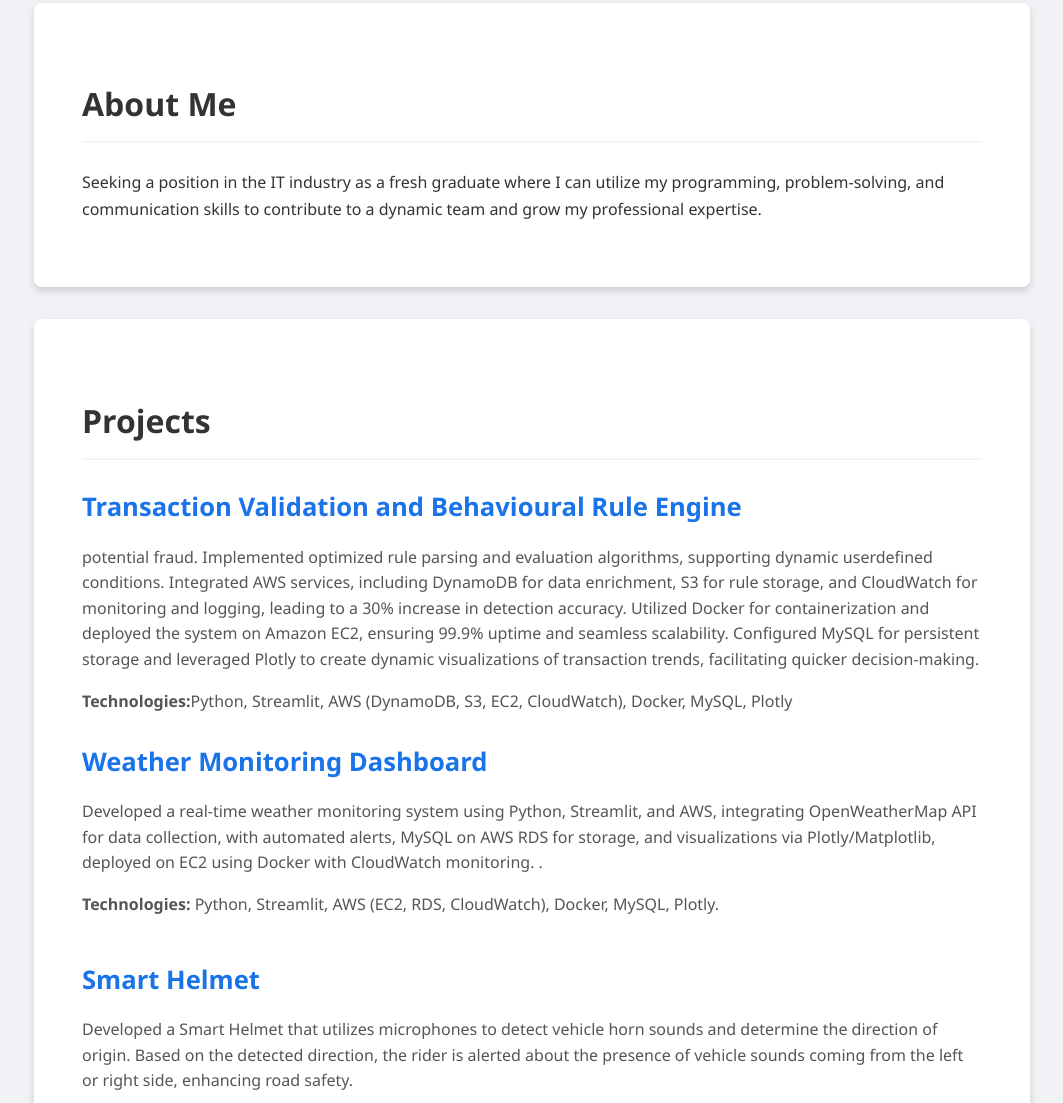
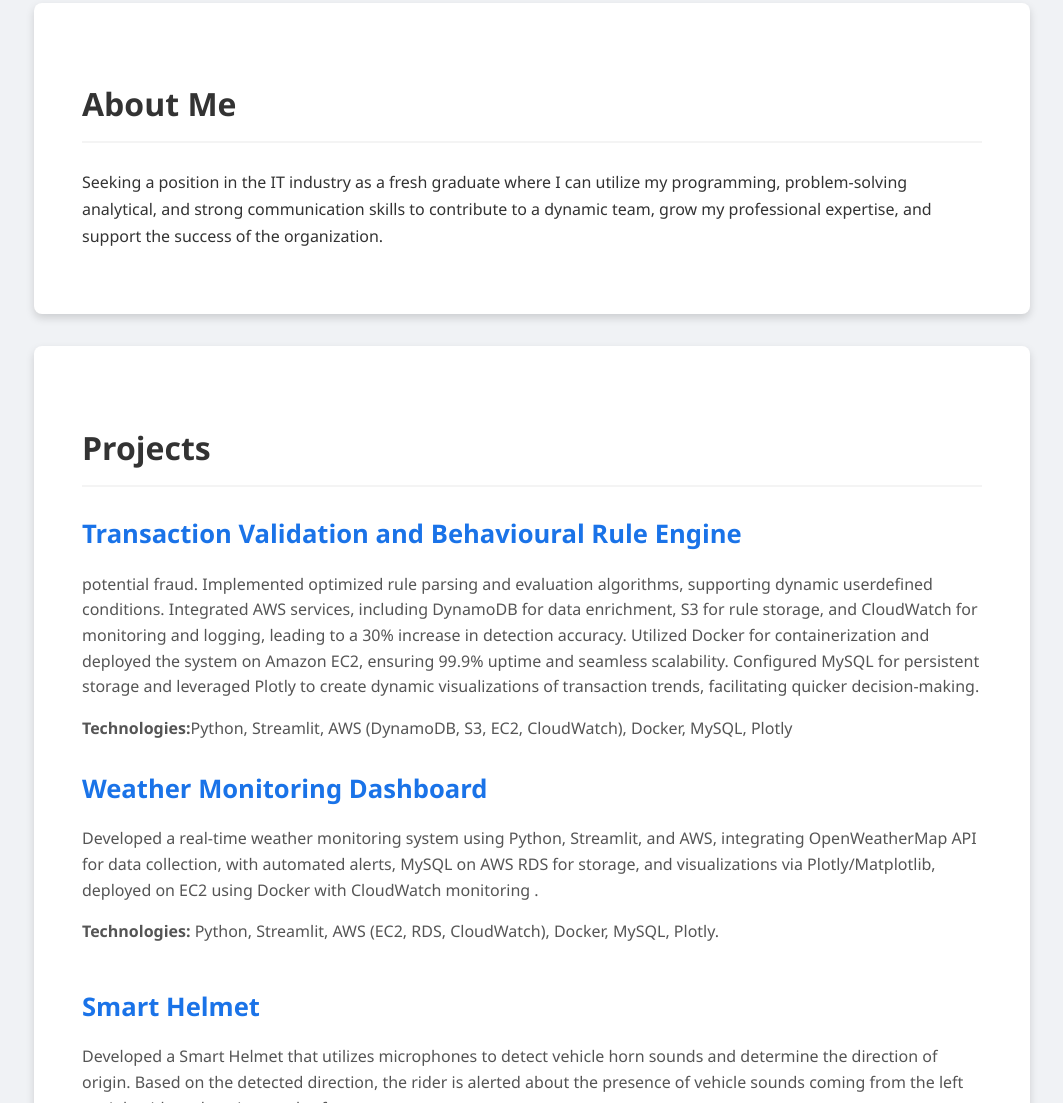
Before and after one commit to Shivanichou/shivanichoutapally-portfolio, a plain HTML site: page index.html in a window 1280 px wide. Shown: the part 248-1351 px from the top of the page, without its empty margins (108-1171 px from the left). Drawn offline with Linux system fonts and the light colour scheme.

Commit message:
Update index.html

```diff
--- a/index.html
+++ b/index.html
@@ -15,8 +15,9 @@
 
   <section id="about">
     <h2>About Me</h2>
-    <p>Seeking a position in the IT industry as a fresh graduate where I can utilize my programming, problem-solving,
-       and communication skills to contribute to a dynamic team and grow my professional expertise.</p>
+    <p>Seeking a position in the IT industry as a fresh graduate where I can utilize my programming, problem-solving
+analytical, and strong communication skills to contribute to a dynamic team, grow my professional expertise, and
+support the success of the organization.</p>
   </section>
 
   <section id="projects">
@@ -34,7 +35,7 @@ visualizations of transaction trends, facilitating quicker decision-making.
       <h3>Weather Monitoring Dashboard</h3>
       <p>Developed a real-time weather monitoring system using Python, Streamlit, and AWS, integrating
 OpenWeatherMap API for data collection, with automated alerts, MySQL on AWS RDS for storage, and
-visualizations via Plotly/Matplotlib, deployed on EC2 using Docker with CloudWatch monitoring.
+visualizations via Plotly/Matplotlib, deployed on EC2 using Docker with CloudWatch monitoring
 .</p>
       <p><strong>Technologies:</strong> Python, Streamlit, AWS (EC2, RDS, CloudWatch), Docker, MySQL, Plotly.
 </p>
```
